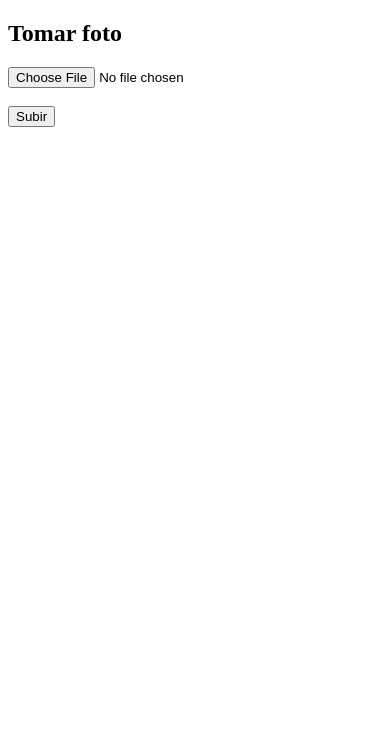
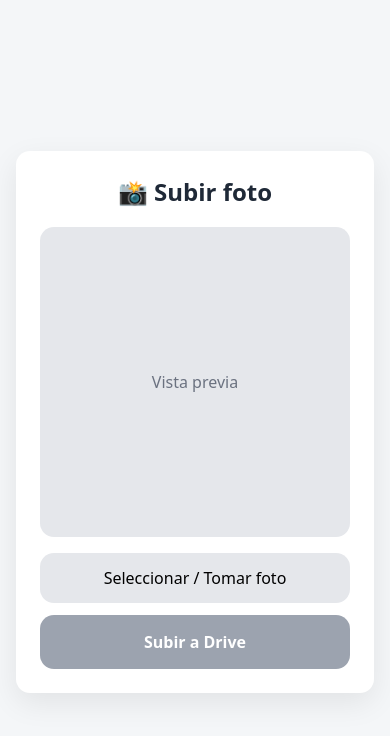
Before and after one commit to devgv-bot/captura, a plain HTML site: page index.html in a window 390 px wide. Drawn offline with Linux system fonts and the light colour scheme.

Commit message:
update
cambios en style, responsive, loader mientras sube

```diff
--- a/index.html
+++ b/index.html
@@ -2,40 +2,198 @@
 <html lang="es">
 <head>
 <meta charset="UTF-8">
+<meta name="viewport" content="width=device-width, initial-scale=1.0">
 <title>Subir Foto</title>
+
+<style>
+:root {
+  --primary: #2563eb;
+  --bg: #f4f6f8;
+  --card: #ffffff;
+  --text: #1f2937;
+  --radius: 14px;
+}
+
+* {
+  box-sizing: border-box;
+  font-family: system-ui, -apple-system, BlinkMacSystemFont, sans-serif;
+}
+
+body {
+  margin: 0;
+  min-height: 100vh;
+  background: var(--bg);
+  display: flex;
+  align-items: center;
+  justify-content: center;
+  padding: 16px;
+}
+
+.card {
+  background: var(--card);
+  width: 100%;
+  max-width: 420px;
+  padding: 24px;
+  border-radius: var(--radius);
+  box-shadow: 0 10px 30px rgba(0,0,0,.08);
+  text-align: center;
+}
+
+h2 {
+  margin-top: 0;
+  color: var(--text);
+}
+
+.preview {
+  width: 100%;
+  aspect-ratio: 1 / 1;
+  border-radius: var(--radius);
+  background: #e5e7eb;
+  display: flex;
+  align-items: center;
+  justify-content: center;
+  overflow: hidden;
+  margin-bottom: 16px;
+  color: #6b7280;
+}
+
+.preview img {
+  width: 100%;
+  height: 100%;
+  object-fit: cover;
+}
+
+input[type="file"] {
+  display: none;
+}
+
+.label-btn {
+  display: block;
+  padding: 14px;
+  background: #e5e7eb;
+  border-radius: var(--radius);
+  cursor: pointer;
+  margin-bottom: 12px;
+  font-weight: 500;
+}
+
+button {
+  width: 100%;
+  padding: 16px;
+  border: none;
+  border-radius: var(--radius);
+  background: var(--primary);
+  color: white;
+  font-size: 16px;
+  font-weight: 600;
+  cursor: pointer;
+}
+
+button:disabled {
+  background: #9ca3af;
+  cursor: not-allowed;
+}
+
+/* LOADER */
+.loader {
+  position: fixed;
+  inset: 0;
+  background: rgba(255,255,255,0.9);
+  display: none;
+  align-items: center;
+  justify-content: center;
+  flex-direction: column;
+  z-index: 999;
+}
+
+.spinner {
+  width: 48px;
+  height: 48px;
+  border: 5px solid #e5e7eb;
+  border-top: 5px solid var(--primary);
+  border-radius: 50%;
+  animation: spin 1s linear infinite;
+}
+
+@keyframes spin {
+  to { transform: rotate(360deg); }
+}
+
+.loader p {
+  margin-top: 12px;
+  font-weight: 600;
+  color: var(--text);
+}
+
+@media (min-width: 768px) {
+  .card {
+    padding: 32px;
+  }
+}
+</style>
 </head>
+
 <body>
 
-<h2>Tomar foto</h2>
+<div class="card">
+  <h2>📸 Subir foto</h2>
 
+  <div class="preview" id="preview">
+    Vista previa
+  </div>
+
+  <label class="label-btn">
+    Seleccionar / Tomar foto
     <input type="file" accept="image/*" capture="camera" id="foto">
-<br><br>
-<button onclick="enviar()">Subir</button>
+  </label>
 
+  <button id="btn" onclick="enviar()" disabled>Subir a Drive</button>
+
+  <!-- FORM POST -->
   <form id="form" method="POST"
-      action="https://script.google.com/macros/s/AKfycby8D5lLPtw_GfAh7uHQuOQJJYUgFceTN9DT02e9kmB2xU12lhWIiDT50kBd8m6-jpZzkg/exec">
+    action="https://script.google.com/macros/s/AKfycbw761WCPpJ2s0BwzeCRyGDkrDtrTD6H_29xCrj7elcNPqIeqPRjVqQlNZn9cvnFlMe90g/exec">
     <input type="hidden" name="imagen" id="imagen">
     <input type="hidden" name="nombre" id="nombre">
   </form>
+</div>
+
+<!-- LOADER -->
+<div class="loader" id="loader">
+  <div class="spinner"></div>
+  <p>Subiendo foto...</p>
+</div>
 
 <script>
+const input = document.getElementById("foto");
+const preview = document.getElementById("preview");
+const btn = document.getElementById("btn");
+const loader = document.getElementById("loader");
+
+input.addEventListener("change", () => {
+  const file = input.files[0];
+  if (!file) return;
+
+  const reader = new FileReader();
+  reader.onload = () => {
+    preview.innerHTML = `<img src="${reader.result}">`;
+    btn.disabled = false;
+  };
+  reader.readAsDataURL(file);
+});
+
 function enviar() {
-  const input = document.getElementById("foto");
-  if (!input.files.length) {
-    alert("Toma una foto primero");
-    return;
-  }
+  const file = input.files[0];
+  if (!file) return;
 
-  const file = input.files[0];
+  loader.style.display = "flex";
+  btn.disabled = true;
+
   const reader = new FileReader();
-
-  reader.onloadend = function () {
-    const base64 = reader.result.split(",")[1];
-    document.getElementById("imagen").value = base64;
+  reader.onloadend = () => {
+    document.getElementById("imagen").value = reader.result.split(",")[1];
     document.getElementById("nombre").value = "foto_" + Date.now() + ".jpg";
     document.getElementById("form").submit();
   };
-
   reader.readAsDataURL(file);
 }
 </script>
```
Lines whose indentation alone changed are shown as unchanged.
